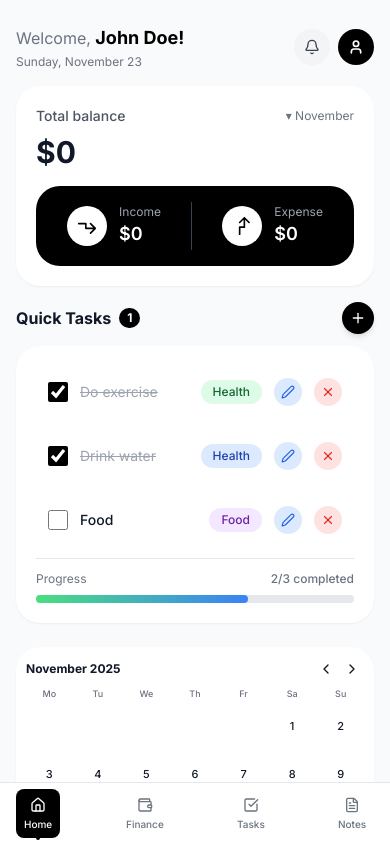
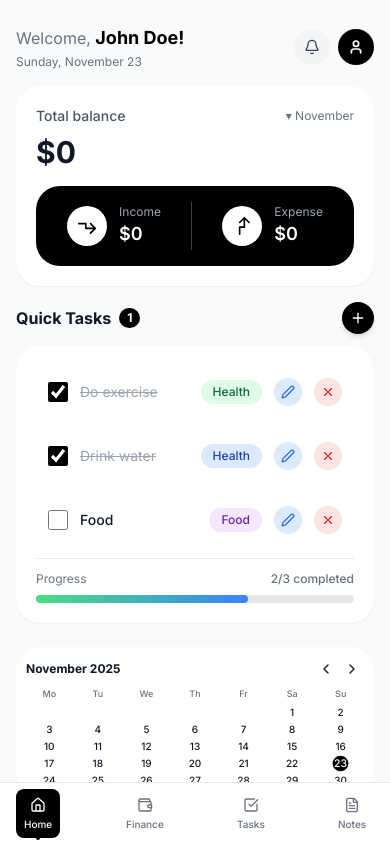
Before and after one commit to jayaprakash011105/NOTABLE, a React (Vite) app: page / in a window 390 px wide. Shown: the top 842 px of the page. Built offline with nearby package versions, Linux system fonts and the light colour scheme.

Commit message:
refactor: reduce calendar date circle size for more compact appearance

```diff
--- a/src/components/Calendar.tsx
+++ b/src/components/Calendar.tsx
@@ -102,7 +102,7 @@ const Calendar: React.FC = () => {
         {daysOfWeek.map((day) => (
           <div
             key={day}
-            className="text-center text-[9px] font-medium text-gray-500 dark:text-gray-400"
+            className="text-center text-[9px] font-medium text-gray-500 dark:text-gray-400 pb-0.5"
           >
             {day}
           </div>
@@ -114,7 +114,7 @@ const Calendar: React.FC = () => {
             key={index}
             onClick={() => day && handleDateClick(day)}
             className={`
-              aspect-square flex items-center justify-center text-[11px] md:text-xs font-medium rounded-full transition
+              aspect-square flex items-center justify-center text-[10px] font-medium rounded-full transition max-w-[28px] max-h-[28px] mx-auto
               ${day ? 'cursor-pointer' : 'cursor-default'}
               ${day && isSelected(day)
                 ? 'bg-black dark:bg-white text-white dark:text-black scale-105'
```
